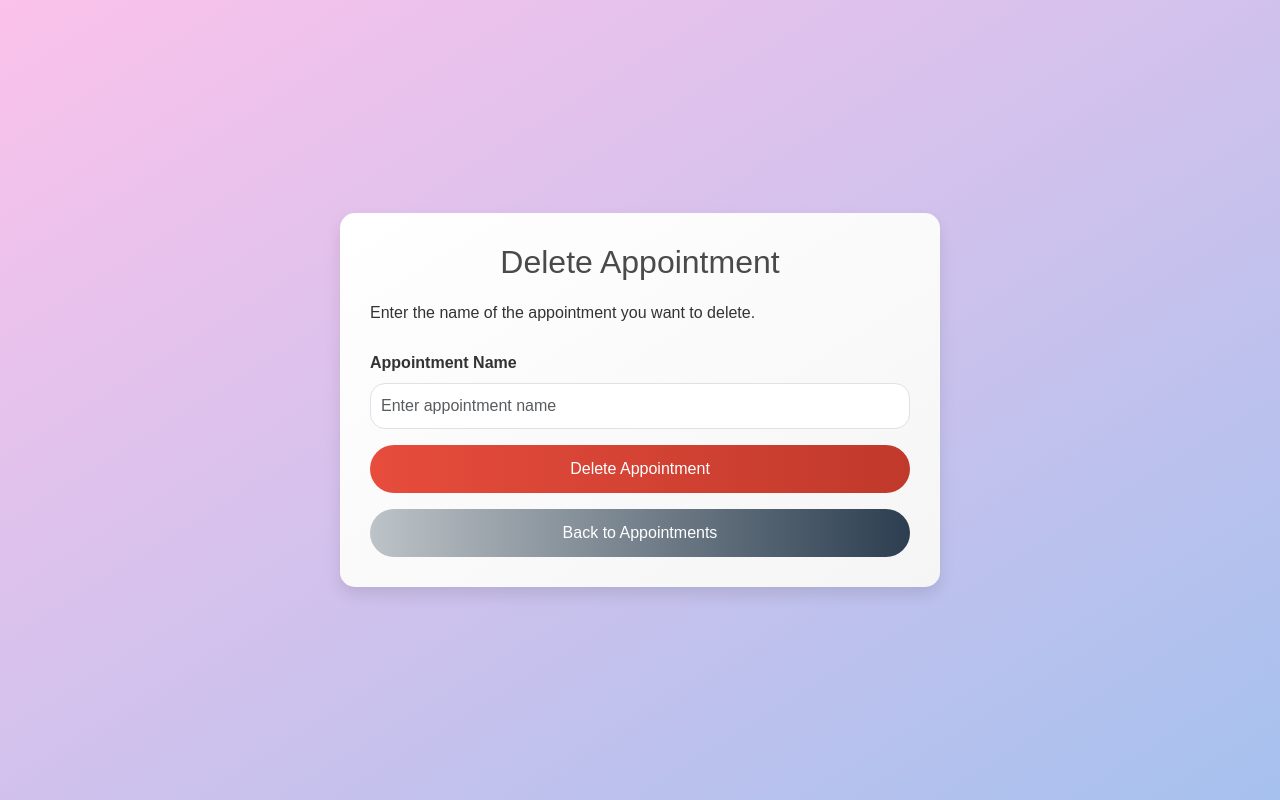
After one commit to Sravani2511/WellTrack, a Django app: template WellTrack/WT/templates/WT/delete_appointment.html in a window 1280 px wide. The commit adds this page. Run offline with Django 5.2, Linux system fonts and the light colour scheme; the template is opened without the code that fills it, so the values that code supplies are empty; some libraries are stand-ins or nearby versions.

Commit message:
Add appointment,delete and modify appointment ctreated

```diff
--- /dev/null
+++ b/WellTrack/WT/templates/WT/delete_appointment.html
@@ -0,0 +1,103 @@
+<!DOCTYPE html>
+<html lang="en">
+<head>
+    <meta charset="UTF-8">
+    <meta name="viewport" content="width=device-width, initial-scale=1.0">
+    <title>Delete Appointment</title>
+    <link rel="stylesheet" href="https://cdnjs.cloudflare.com/ajax/libs/bootstrap/5.3.0-alpha1/css/bootstrap.min.css">
+    <style>
+        body {
+            background: linear-gradient(to bottom right, #fbc2eb, #a6c1ee);
+            color: #333;
+            display: flex;
+            align-items: center;
+            justify-content: center;
+            height: 100vh;
+            margin: 0;
+            font-family: Arial, sans-serif;
+        }
+
+        .container {
+            background: linear-gradient(to bottom right, #ffffff, #f5f5f5);
+            padding: 30px;
+            border-radius: 15px;
+            box-shadow: 0 8px 16px rgba(0, 0, 0, 0.1);
+            max-width: 600px;
+            width: 90%;
+        }
+
+        h1 {
+            text-align: center;
+            margin-bottom: 20px;
+            font-size: 2rem;
+            color: #4a4a4a;
+        }
+
+        label {
+            font-weight: bold;
+            margin-top: 10px;
+        }
+
+        .form-control {
+            border-radius: 15px;
+            padding: 10px;
+            font-size: 1rem;
+            margin-bottom: 15px;
+        }
+
+        .btn-primary {
+            background: linear-gradient(to right, #e74c3c, #c0392b);
+            border: none;
+            border-radius: 25px;
+            padding: 12px 20px;
+            font-size: 1rem;
+            color: white;
+            width: 100%;
+            transition: all 0.3s ease;
+        }
+
+        .btn-primary:hover {
+            background: linear-gradient(to right, #c0392b, #e74c3c);
+            transform: translateY(-2px);
+        }
+
+        .btn-secondary {
+            background: linear-gradient(to right, #bdc3c7, #2c3e50);
+            border: none;
+            border-radius: 25px;
+            padding: 12px 20px;
+            font-size: 1rem;
+            color: white;
+            width: 100%;
+            transition: all 0.3s ease;
+        }
+
+        .btn-secondary:hover {
+            background: linear-gradient(to right, #2c3e50, #bdc3c7);
+            transform: translateY(-2px);
+        }
+    </style>
+</head>
+<body>
+    <div class="container">
+        <h1>Delete Appointment</h1>
+        <p>Enter the name of the appointment you want to delete.</p>
+
+        <form method="POST" action="{% url 'delete-appointment' %}">
+
+
+            <!-- Appointment Name Input -->
+            <div class="mb-3">
+                <label for="name" class="form-label">Appointment Name</label>
+                <input type="text" id="name" name="name" class="form-control" placeholder="Enter appointment name" required>
+            </div>
+
+            <!-- Submit Button -->
+            <button type="submit" class="btn btn-primary">Delete Appointment</button>
+        </form>
+
+        <!-- Back Button -->
+        <a href="{% url 'appointments-list' %}" class="btn btn-secondary mt-3">Back to Appointments</a>
+    </div>
+</body>
+</html>
```
Also changed, not shown: WellTrack/WT/templates/WT/book_appointment.html (+98 -17 lines), WellTrack/WT/templates/WT/modify_appointment.html (added, +75 -0 lines).
